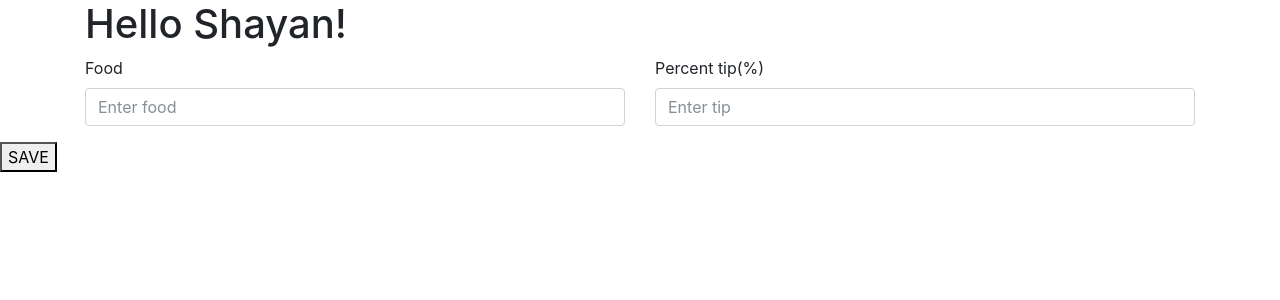
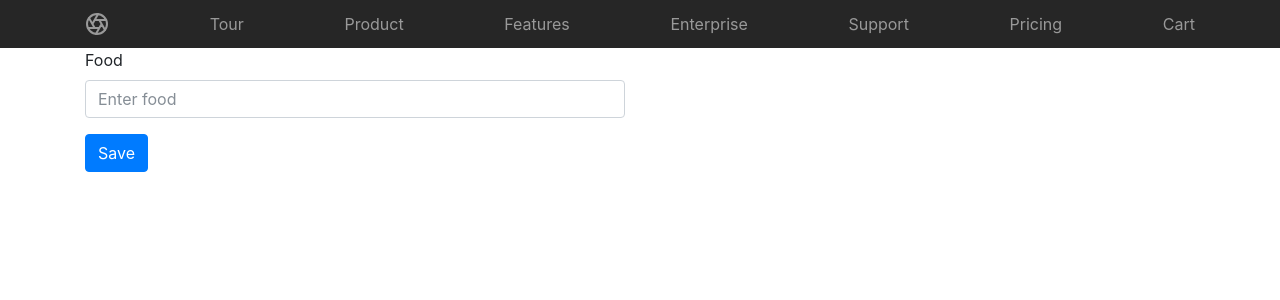
Before and after one commit to shayans66/Ultimate-meal-planner-1.0, a Flask app: page / in a window 1280 px wide. Shown: the top 300 px of the page. Run offline with Flask 2, Linux system fonts and the light colour scheme; some libraries are stand-ins or nearby versions.

Commit message:
Add basic layout of site and styles

```diff
--- /dev/null
+++ b/static/style.css
@@ -0,0 +1,11 @@
+
+.site-header {
+    background-color: rgba(0, 0, 0, .85);
+    -webkit-backdrop-filter: saturate(180%) blur(20px);
+    backdrop-filter: saturate(180%) blur(20px);
+}
+
+.site-header a {
+  color: #999;
+  transition: ease-in-out color .15s;
+}
--- a/styles.css
+++ /dev/null
@@ -1,2 +0,0 @@
-
-/* Put your stylez here! */
--- a/templates/index.html
+++ b/templates/index.html
@@ -1,4 +1,4 @@
-<!doctype html>
+<!DOCTYPE html>
 <html lang="en">
 <head>
     <title>Your Prject Name Here</title>
@@ -6,24 +6,35 @@
     <meta charset="utf-8">
     <meta name="viewport" content="width=device-width, initial-scale=1, shrink-to-fit=no">
     <!-- Bootstrap CSS -->
-    <link rel="stylesheet" href="https://maxcdn.bootstrapcdn.com/bootstrap/4.0.0-beta.2/css/bootstrap.min.css" integrity="sha384-PsH8R72JQ3SOdhVi3uxftmaW6Vc51MKb0q5P2rRUpPvrszuE4W1povHYgTpBfshb" crossorigin="anonymous">
+    <link rel="stylesheet" href="https://maxcdn.bootstrapcdn.com/bootstrap/4.0.0-beta.2/css/bootstrap.min.css"
+          integrity="sha384-PsH8R72JQ3SOdhVi3uxftmaW6Vc51MKb0q5P2rRUpPvrszuE4W1povHYgTpBfshb" crossorigin="anonymous">
     <!-- Custom styles -->
-    <link rel="stylesheet" href="../styles.css">
+    <link rel="stylesheet" href="{{ url_for('static', filename='style.css') }}">
 </head>
+
 <body>
-
-    <!-- The container contains ALLLLLLLL -->
+<nav class="site-header sticky-top py-1">
+    <div class="container d-flex flex-column flex-md-row justify-content-between">
+        <a class="py-2" href="#">
+            <svg xmlns="http://www.w3.org/2000/svg" width="24" height="24" fill="none" stroke="currentColor"
+                 stroke-linecap="round" stroke-linejoin="round" stroke-width="2" class="d-block mx-auto" role="img"
+                 viewBox="0 0 24 24" focusable="false"><title>Product</title>
+                <circle cx="12" cy="12" r="10"></circle>
+                <path d="M14.31 8l5.74 9.94M9.69 8h11.48M7.38 12l5.74-9.94M9.69 16L3.95 6.06M14.31 16H2.83m13.79-4l-5.74 9.94"></path>
+            </svg>
+        </a>
+        <a class="py-2 d-none d-md-inline-block" href="#">Tour</a>
+        <a class="py-2 d-none d-md-inline-block" href="#">Product</a>
+        <a class="py-2 d-none d-md-inline-block" href="#">Features</a>
+        <a class="py-2 d-none d-md-inline-block" href="#">Enterprise</a>
+        <a class="py-2 d-none d-md-inline-block" href="#">Support</a>
+        <a class="py-2 d-none d-md-inline-block" href="#">Pricing</a>
+        <a class="py-2 d-none d-md-inline-block" href="#">Cart</a>
+    </div>
+</nav>
+<main role="main">
     <div class="container">
-      <div class="row">
-        <div class="col">
-          <h1>Hello Shayan!</h1>
-        </div>
-
-      </div>
-
-      <div class= "row">
-
-        <div class="col">
+        <div>
             <form>
                 <div class="row">
                     <div class="col-6">
@@ -32,35 +43,12 @@
                             <input class="form-control" id="food-field" placeholder="Enter food">
                         </div>
                     </div>
-
-              <div class="col-6">
-                <div class="form-group">
-                  <label for="form-Field">Percent tip(%)</label>
-                  <input class="form-control" id="tip-Field" placeholder="Enter tip">
                 </div>
+            </form>
         </div>
-
-
+        <button id="save-button" type="button" class="btn btn-primary">Save</button>
     </div>
-
-            </div>
-
-
-          </form>
-
-
-        </div>
-
-
-      </div>
-
-
-
-
-    </div>
-
-    <button id="save-button">SAVE</button>
-
+</main>
 
 <!-- JavaScript -->
 <!-- jQuery first, then Popper.js, then Bootstrap JS -->
@@ -70,8 +58,12 @@
         src="https://code.jquery.com/jquery-3.2.1.min.js"
         integrity="sha256-hwg4gsxgFZhOsEEamdOYGBf13FyQuiTwlAQgxVSNgt4="
         crossorigin="anonymous"></script>
-    <script src="https://cdnjs.cloudflare.com/ajax/libs/popper.js/1.12.3/umd/popper.min.js" integrity="sha384-vFJXuSJphROIrBnz7yo7oB41mKfc8JzQZiCq4NCceLEaO4IHwicKwpJf9c9IpFgh" crossorigin="anonymous"></script>
-    <script src="https://maxcdn.bootstrapcdn.com/bootstrap/4.0.0-beta.2/js/bootstrap.min.js" integrity="sha384-alpBpkh1PFOepccYVYDB4do5UnbKysX5WZXm3XxPqe5iKTfUKjNkCk9SaVuEZflJ" crossorigin="anonymous"></script>
+<script src="https://cdnjs.cloudflare.com/ajax/libs/popper.js/1.12.3/umd/popper.min.js"
+        integrity="sha384-vFJXuSJphROIrBnz7yo7oB41mKfc8JzQZiCq4NCceLEaO4IHwicKwpJf9c9IpFgh"
+        crossorigin="anonymous"></script>
+<script src="https://maxcdn.bootstrapcdn.com/bootstrap/4.0.0-beta.2/js/bootstrap.min.js"
+        integrity="sha384-alpBpkh1PFOepccYVYDB4do5UnbKysX5WZXm3XxPqe5iKTfUKjNkCk9SaVuEZflJ"
+        crossorigin="anonymous"></script>
 
 <script src="https://www.gstatic.com/firebasejs/4.9.1/firebase.js"></script>
 <script>
```
Lines whose indentation alone changed are shown as unchanged.
